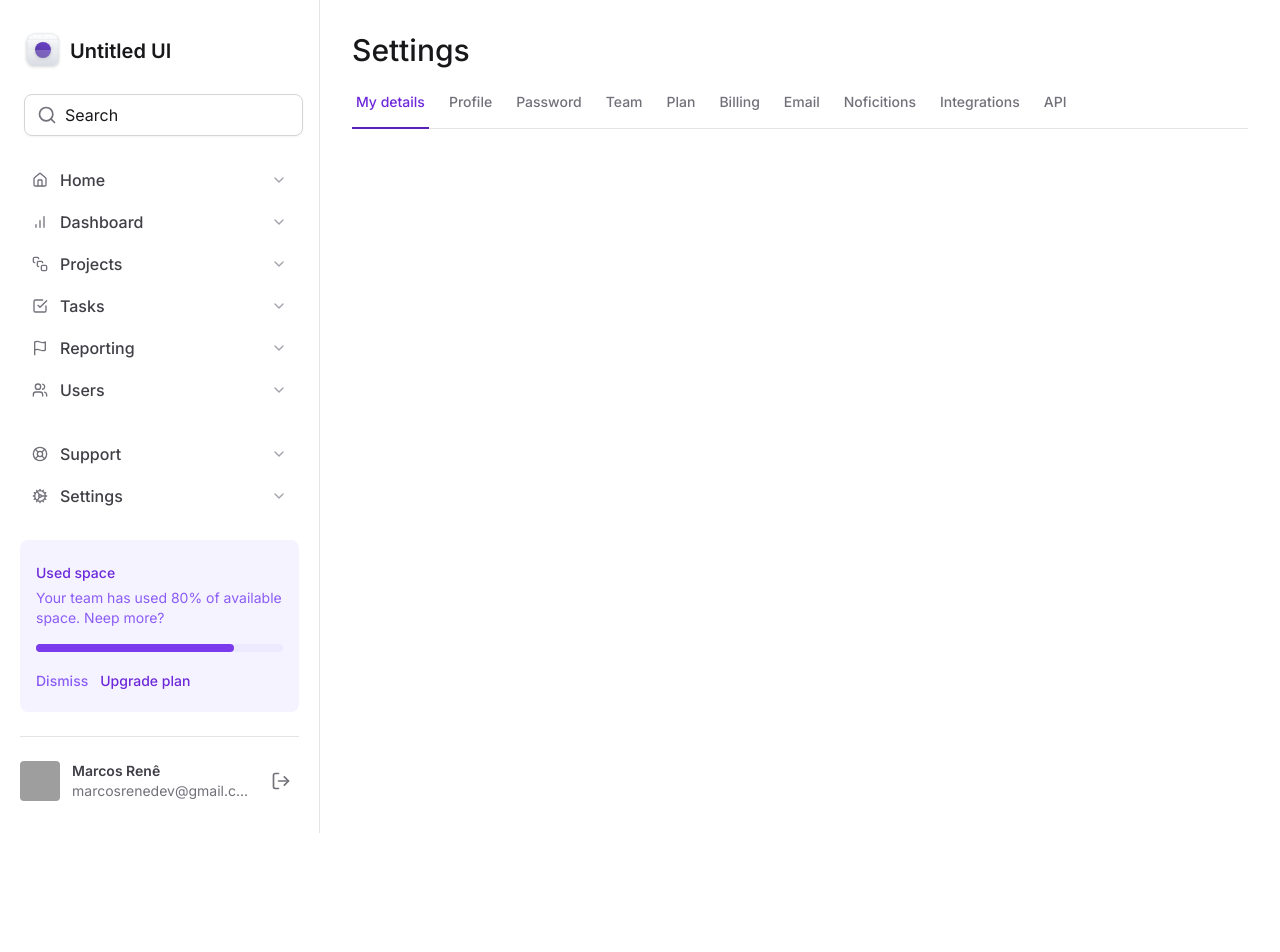
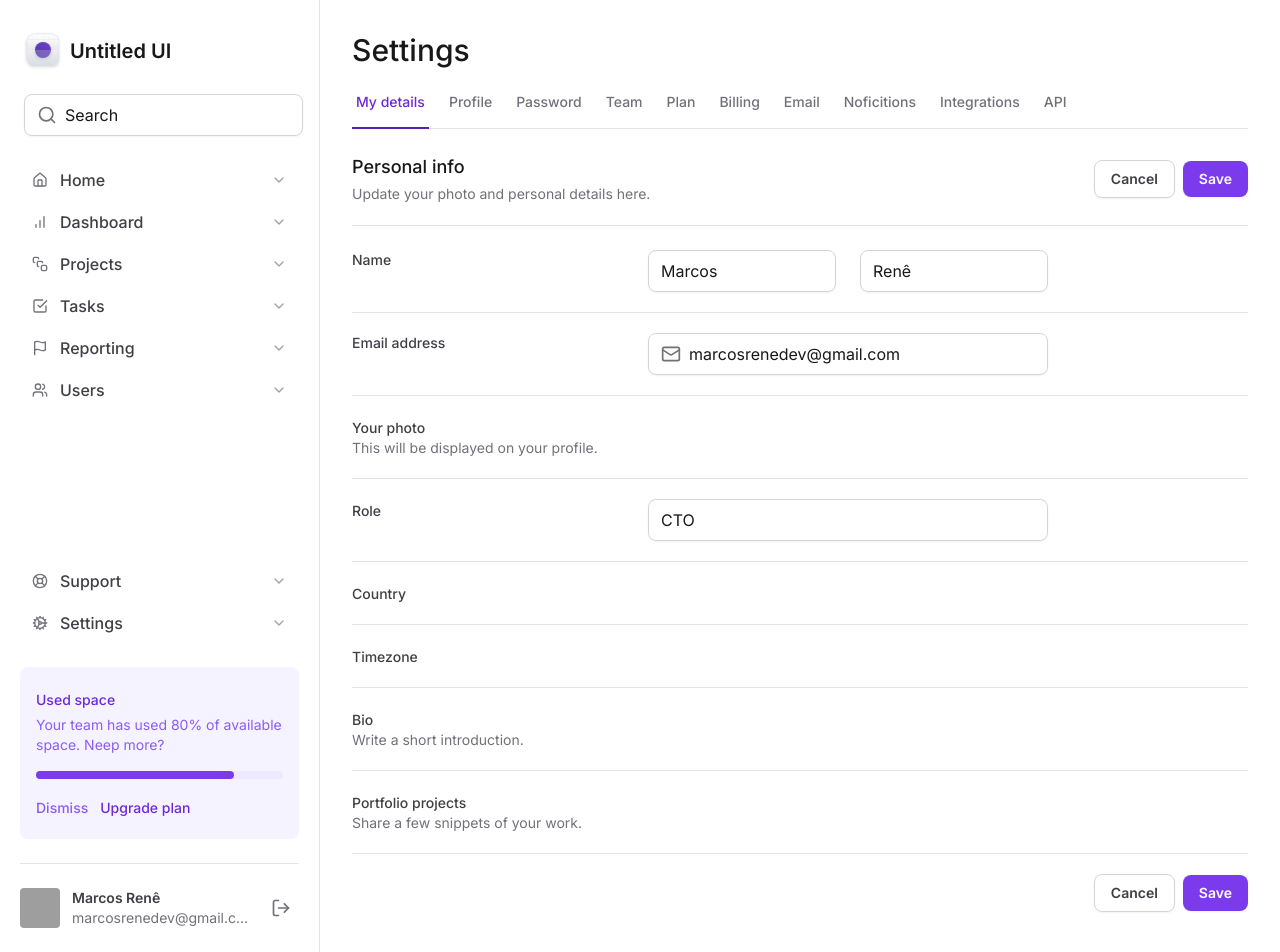
Before and after one commit to MarcosRene/tailwindcss-next, a Next.js app: page / in a window 1280 px wide. Shown: the top 952 px of the page. Before the commit the page ends 833 px from the top, so only its background shows below. Built offline with nearby package versions, Linux system fonts and the light colour scheme; grey boxes are pictures that could not be loaded.

Commit message:
feat: add form fiilds

```diff
--- a/src/app/page.tsx
+++ b/src/app/page.tsx
@@ -1,4 +1,6 @@
+import { InputRoot, InputControl, InputPrefix } from '@/components/Input'
 import { SettingTabs } from '@/components/SettingsTabs'
+import { Mail } from 'lucide-react'
 
 export default function Home() {
   return (
@@ -6,6 +8,164 @@ export default function Home() {
       <h1 className="text-3xl font-medium text-zinc-900">Settings</h1>
 
       <SettingTabs />
+
+      <div className="mt-6 flex flex-col">
+        <div className="flex items-center justify-between border-b border-zinc-200 pb-5">
+          <div className="space-y-1">
+            <h2 className="text-lg font-medium text-zinc-900">Personal info</h2>
+            <span className="text-sm text-zinc-500">
+              Update your photo and personal details here.
+            </span>
+          </div>
+
+          <div className="flex items-center gap-2">
+            <button
+              type="button"
+              className="rounded-lg border border-zinc-300 px-4 py-2 text-sm font-semibold text-zinc-700 shadow-sm hover:bg-zinc-50"
+            >
+              Cancel
+            </button>
+            <button
+              type="submit"
+              form="settings"
+              className="rounded-lg bg-violet-600 px-4 py-2 text-sm font-semibold text-white shadow-sm hover:bg-violet-700"
+            >
+              Save
+            </button>
+          </div>
+        </div>
+
+        <form
+          id="settings"
+          className="mt-6 flex w-full flex-col gap-5 divide-y divide-zinc-200"
+        >
+          <div className="grid-cols-form grid gap-3">
+            <label
+              htmlFor="firstName"
+              className="text-sm font-medium text-zinc-700"
+            >
+              Name
+            </label>
+
+            <div className="grid grid-cols-2 gap-6">
+              <InputRoot>
+                <InputControl id="firstName" defaultValue="Marcos" />
+              </InputRoot>
+
+              <InputRoot>
+                <InputControl defaultValue="Renê" />
+              </InputRoot>
+            </div>
+          </div>
+
+          <div className="grid-cols-form grid gap-3 pt-5">
+            <label
+              htmlFor="email"
+              className="text-sm font-medium text-zinc-700"
+            >
+              Email address
+            </label>
+
+            <InputRoot>
+              <InputPrefix>
+                <Mail className="size-5 text-zinc-500" />
+              </InputPrefix>
+
+              <InputControl
+                id="email"
+                type="email"
+                defaultValue="marcosrenedev@gmail.com"
+              />
+            </InputRoot>
+          </div>
+
+          <div className="grid-cols-form grid gap-3 pt-5">
+            <label
+              htmlFor="email"
+              className="mt-0.5 text-sm font-medium text-zinc-700"
+            >
+              Your photo
+              <span className="block text-sm font-normal text-zinc-500">
+                This will be displayed on your profile.
+              </span>
+            </label>
+          </div>
+
+          <div className="grid-cols-form grid gap-3 pt-5">
+            <label
+              htmlFor="role"
+              className="mt-0.5 text-sm font-medium text-zinc-700"
+            >
+              Role
+            </label>
+
+            <InputRoot>
+              <InputControl id="role" defaultValue="CTO" />
+            </InputRoot>
+          </div>
+
+          <div className="grid-cols-form grid gap-3 pt-5">
+            <label
+              htmlFor="country"
+              className="mt-0.5 text-sm font-medium text-zinc-700"
+            >
+              Country
+            </label>
+
+            <div></div>
+          </div>
+
+          <div className="grid-cols-form grid gap-3 pt-5">
+            <label
+              htmlFor="timezone"
+              className="mt-0.5 text-sm font-medium text-zinc-700"
+            >
+              Timezone
+            </label>
+
+            <div></div>
+          </div>
+
+          <div className="grid-cols-form grid gap-3 pt-5">
+            <label
+              htmlFor="bio"
+              className="mt-0.5 text-sm font-medium text-zinc-700"
+            >
+              Bio
+              <span className="block text-sm font-normal text-zinc-500">
+                Write a short introduction.
+              </span>
+            </label>
+          </div>
+
+          <div className="grid-cols-form grid gap-3 pt-5">
+            <label
+              htmlFor="projects"
+              className="mt-0.5 text-sm font-medium text-zinc-700"
+            >
+              Portfolio projects
+              <span className="block text-sm font-normal text-zinc-500">
+                Share a few snippets of your work.
+              </span>
+            </label>
+          </div>
+
+          <div className="flex items-center justify-end gap-2 pt-5">
+            <button
+              type="button"
+              className="rounded-lg border border-zinc-300 px-4 py-2 text-sm font-semibold text-zinc-700 shadow-sm hover:bg-zinc-50"
+            >
+              Cancel
+            </button>
+            <button
+              type="submit"
+              className="rounded-lg bg-violet-600 px-4 py-2 text-sm font-semibold text-white shadow-sm hover:bg-violet-700"
+            >
+              Save
+            </button>
+          </div>
+        </form>
+      </div>
     </>
   )
 }
--- a/tailwind.config.ts
+++ b/tailwind.config.ts
@@ -7,6 +7,7 @@ const config: Config = {
       gridTemplateColumns: {
         app: 'minmax(18rem, 20rem) 1fr',
         profile: 'max-content 1fr max-content',
+        form: 'minmax(7.5rem, 17.5rem) minmax(25rem, 1fr) minmax(0, 15rem)',
       },
       colors: {
         primary: '#8257e6',
```
